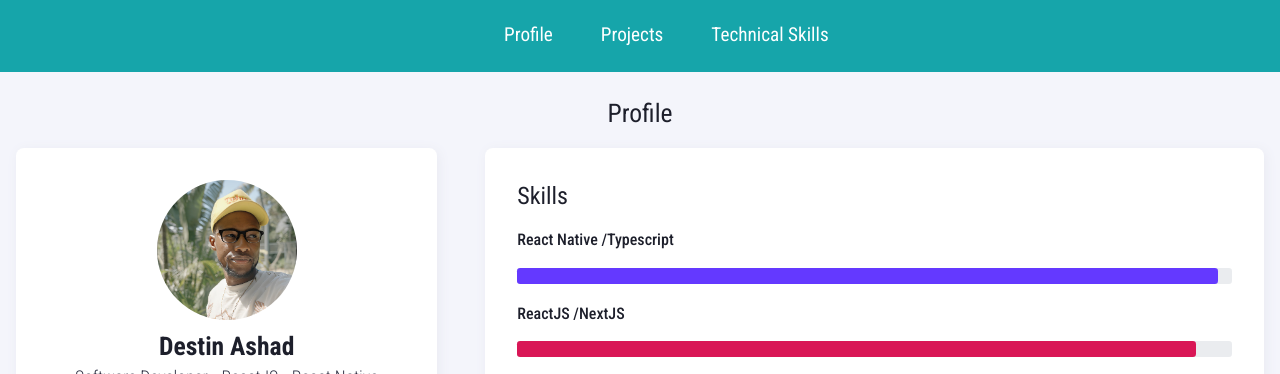
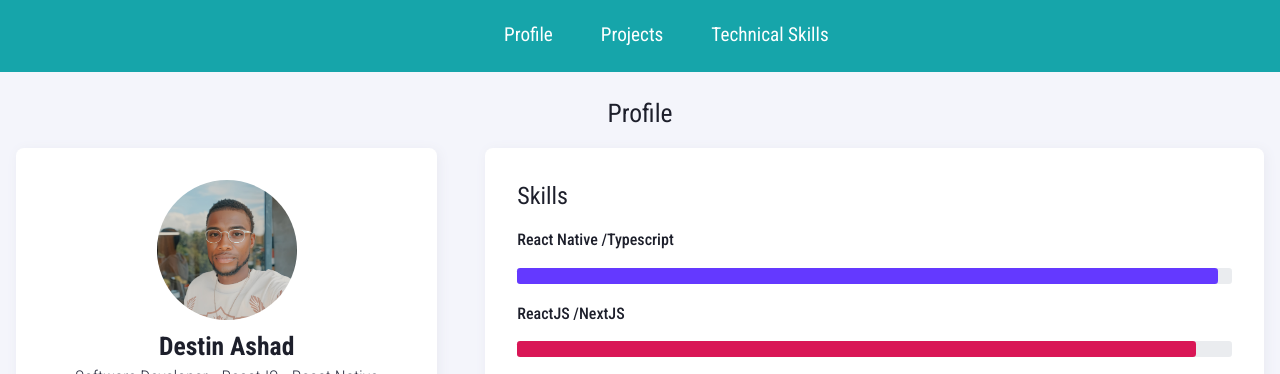
Before and after one commit to codebydestin/codebydestin.github.io, a website built with webpack: page index.html in a window 1280 px wide. Shown: the top 374 px of the page. Built offline with nearby package versions, Linux system fonts and the light colour scheme.

Commit message:
update profile image

```diff
--- a/index.html
+++ b/index.html
@@ -39,7 +39,8 @@
     <h2 id="profile-section" class="section-title">Profile</h2>
     <div class="container flex">
       <div class="profile-container box flex-1">
-        <img src="/images/profile-image.jpg" alt="profile" width="140px" height="140px" class="profileImage" />
+        <img src="/images/profile-img.jpg" alt="profile" width="140px" height="140px" class="profileImage"
+          style="object-fit: cover;" />
         <h3 id="profile-title">
           Destin Ashad
         </h3>
```
Also changed, not shown: images/profile-image.jpg (deleted), images/profile-img.jpg (added).
